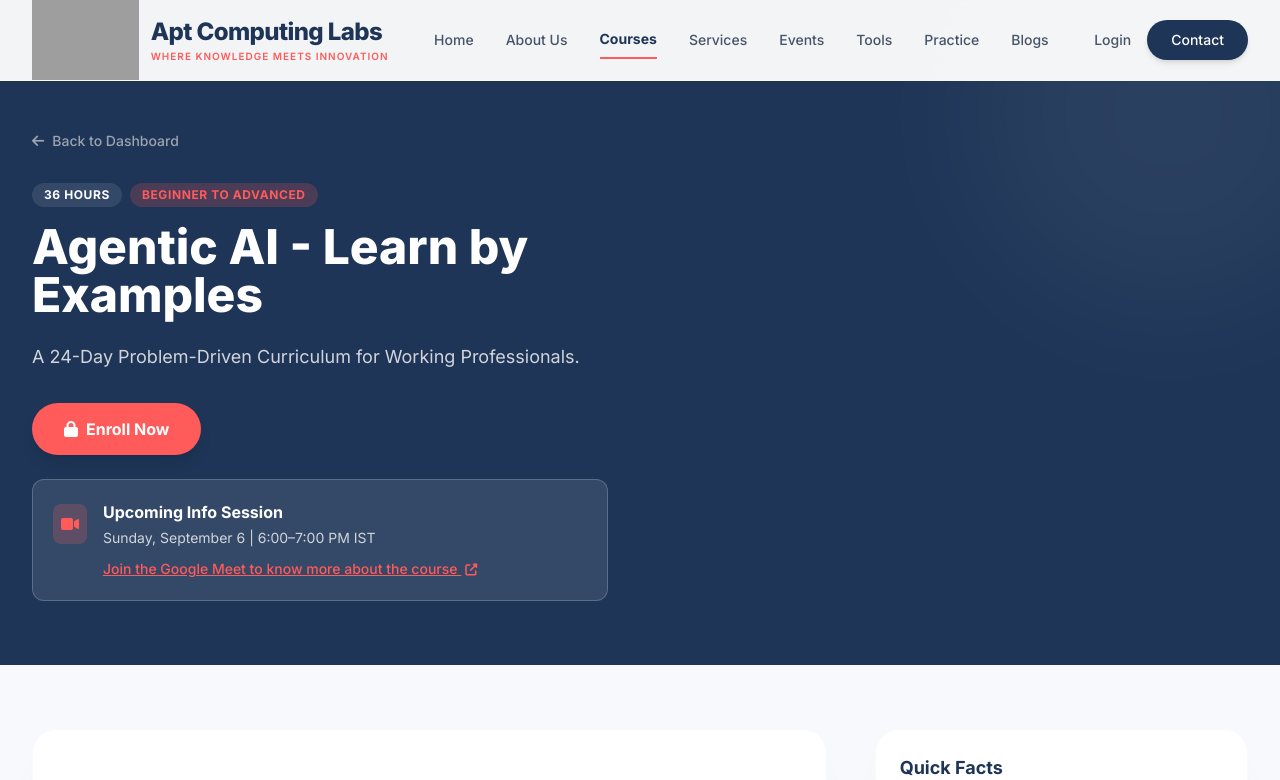
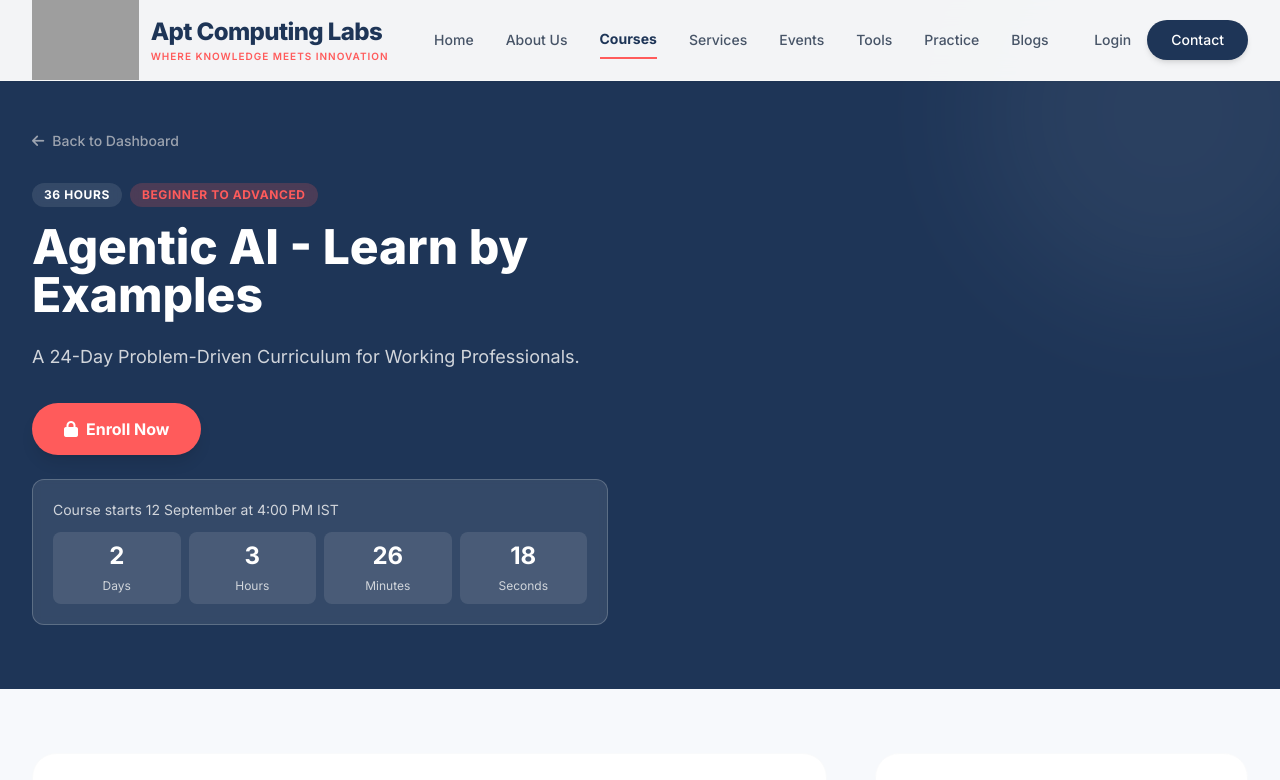
Before and after one commit to kamallearner123/acl_codeside, a Django app: page /courses/agentic-ai-learn-by-examples/ in a window 1280 px wide. Shown: the top 780 px of the page. Run offline with Django 5.2, Linux system fonts and the light colour scheme; data comes from the database, SQL or seed files in the repository; data that the repository does not hold is empty; some libraries are stand-ins or nearby versions; grey boxes are pictures that could not be loaded.

Commit message:
Updated about us and courses

```diff
--- a/courses/urls.py
+++ b/courses/urls.py
@@ -5,6 +5,7 @@ app_name = 'courses'
 
 urlpatterns = [
     path('', views.CourseListView.as_view(), name='list'),
+    path('agentic-ai/', views.removed_course, name='removed_agentic_ai'),
     path('<slug:slug>/', views.CourseDetailView.as_view(), name='detail'),
     path('<slug:slug>/enroll/', views.enroll_course, name='enroll'),
 ]
--- a/courses/views.py
+++ b/courses/views.py
@@ -1,5 +1,6 @@
 from django.views.generic import ListView, DetailView
 from django.shortcuts import get_object_or_404, redirect
+from django.http import Http404
 from django.core.mail import send_mail
 from django.contrib import messages
 from django.conf import settings
@@ -29,6 +30,9 @@ class CourseDetailView(DetailView):
     model = Course
     template_name = 'courses/detail.html'
     context_object_name = 'course'
+
+def removed_course(request):
+    raise Http404
 
 def enroll_course(request, slug):
     if request.method == 'POST':
@@ -63,9 +67,6 @@ def enroll_course(request, slug):
                 f"Hi {name},\n\n"
                 f"Thank you for registering for the course '{course.title}'.\n"
                 "We have received your details and our team will get in touch with you shortly.\n\n"
-                "Upcoming Info Session:\n"
-                "Sunday, September 6 | 6:00–7:00 PM IST\n"
-                "Join the Google Meet to know more about the course: https://meet.google.com/ecn-rkai-bra\n\n"
                 "Registration Details:\n"
                 f"Phone: {phone}\n"
                 f"Experience: {experience}\n\n"
--- a/seed_new_course.py
+++ b/seed_new_course.py
@@ -287,7 +287,7 @@ Course.objects.update_or_create(
     slug="agentic-ai-learn-by-examples",
     defaults={
         "title": "Agentic AI - Learn by Examples",
-        "short_description": "A 24-Day Problem-Driven Curriculum for Working Professionals.",
+        "short_description": "A 24-Day Week end Problem-Driven Curriculum for Working Professionals and students",
         "description": html_content,
         "duration_hours": 36,
         "skill_level": "Beginner to Advanced",
--- a/templates/courses/detail.html
+++ b/templates/courses/detail.html
@@ -40,20 +40,45 @@
                         <i class="fas fa-lock mr-2"></i> Enroll Now
                     </button>
 
-                    <div class="bg-white/10 border border-white/20 rounded-xl p-5 max-w-xl backdrop-blur-sm">
-                        <div class="flex items-start">
-                            <div class="bg-brand-coral/20 p-2 rounded-lg text-brand-coral mr-4 mt-1">
-                                <i class="fas fa-video"></i>
-                            </div>
-                            <div>
-                                <h4 class="text-white font-bold mb-1">Upcoming Info Session</h4>
-                                <p class="text-sm text-gray-300 mb-2">Sunday, September 6 | 6:00–7:00 PM IST</p>
-                                <a href="https://meet.google.com/ecn-rkai-bra" target="_blank" class="text-brand-coral hover:text-white transition-colors text-sm font-medium underline">
-                                    Join the Google Meet to know more about the course <i class="fas fa-external-link-alt ml-1 text-xs"></i>
-                                </a>
-                            </div>
+                    {% if course.slug == 'agentic-ai-learn-by-examples' %}
+                    <div class="bg-white/10 border border-white/20 rounded-xl p-5 max-w-xl backdrop-blur-sm" aria-live="polite">
+                        <p class="text-sm text-gray-300 mb-3">Course starts 12 September at 4:00 PM IST</p>
+                        <div id="course-countdown" class="grid grid-cols-4 gap-2 text-center" data-target="2026-09-12T16:00:00+05:30">
+                            <div class="bg-white/10 rounded-lg py-2"><span data-unit="days" class="block text-2xl font-bold">0</span><span class="text-xs text-gray-300">Days</span></div>
+                            <div class="bg-white/10 rounded-lg py-2"><span data-unit="hours" class="block text-2xl font-bold">0</span><span class="text-xs text-gray-300">Hours</span></div>
+                            <div class="bg-white/10 rounded-lg py-2"><span data-unit="minutes" class="block text-2xl font-bold">0</span><span class="text-xs text-gray-300">Minutes</span></div>
+                            <div class="bg-white/10 rounded-lg py-2"><span data-unit="seconds" class="block text-2xl font-bold">0</span><span class="text-xs text-gray-300">Seconds</span></div>
                         </div>
                     </div>
+                    <script>
+                        (() => {
+                            const countdown = document.getElementById('course-countdown');
+                            const target = new Date(countdown.dataset.target).getTime();
+
+                            const updateCountdown = () => {
+                                const remaining = target - Date.now();
+                                if (remaining <= 0) {
+                                    countdown.textContent = 'The course has started.';
+                                    return;
+                                }
+
+                                const values = {
+                                    days: Math.floor(remaining / 86400000),
+                                    hours: Math.floor((remaining / 3600000) % 24),
+                                    minutes: Math.floor((remaining / 60000) % 60),
+                                    seconds: Math.floor((remaining / 1000) % 60)
+                                };
+                                Object.entries(values).forEach(([unit, value]) => {
+                                    countdown.querySelector(`[data-unit="${unit}"]`).textContent = value;
+                                });
+                            };
+
+                            updateCountdown();
+                            setInterval(updateCountdown, 1000);
+                        })();
+                    </script>
+                    {% endif %}
+
                 </div>
             </div>
         </div>
```
Also changed, not shown: templates/about.html (+9 -0 lines), static/img/kamal-kumar-mukiri.jpeg (added).
